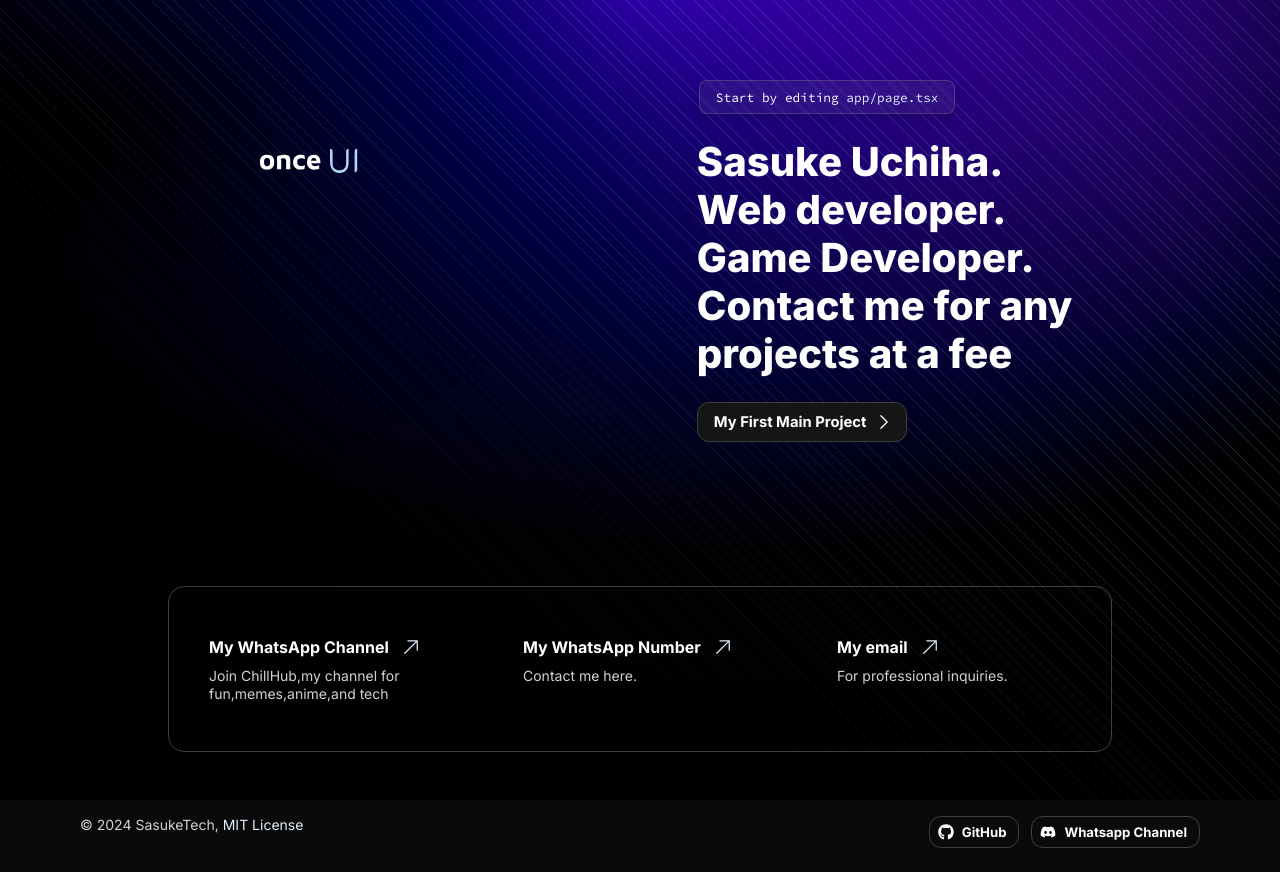
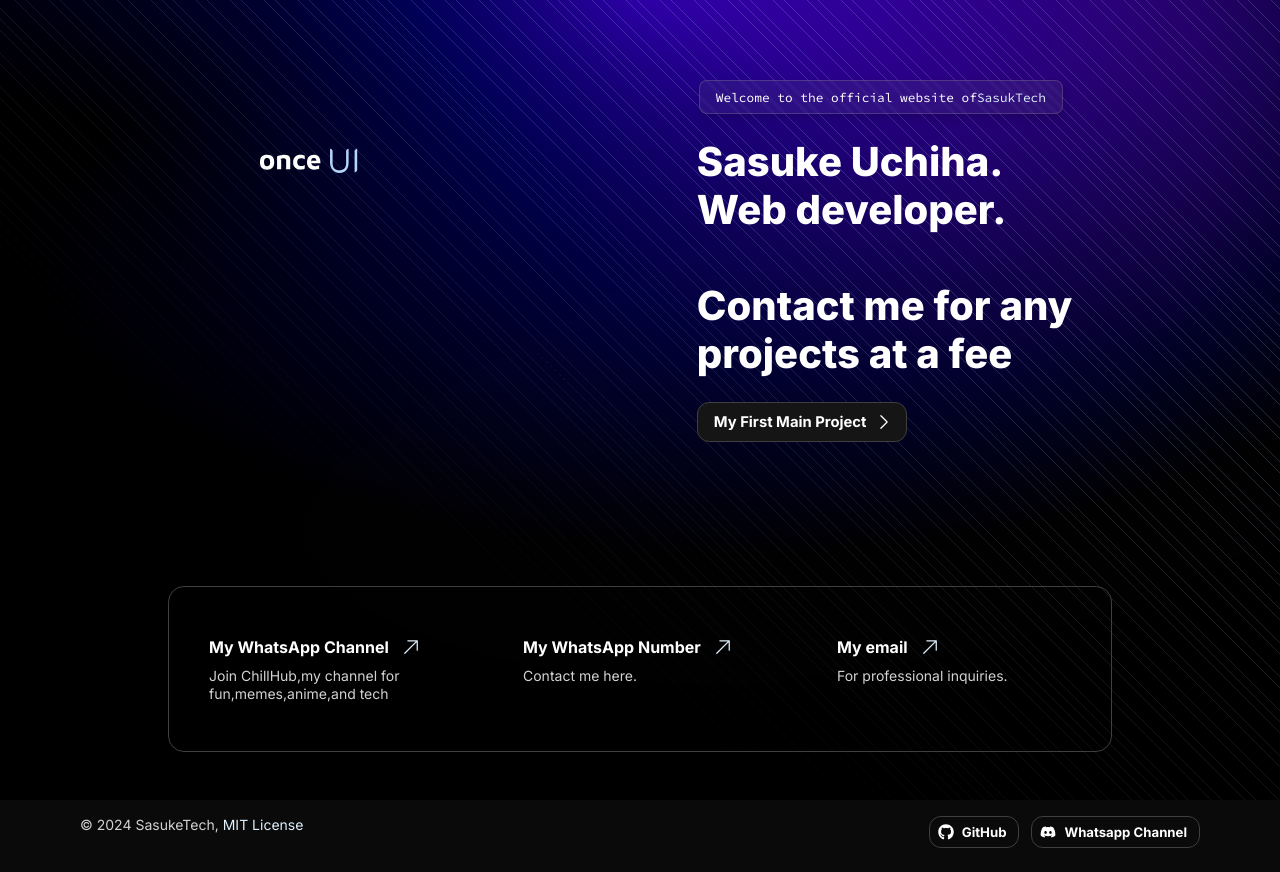
Before and after one commit to SasukeGh/once-ui-design-for-nextjs, a Next.js app: page / in a window 1280 px wide. Built offline with nearby package versions, Linux system fonts and the light colour scheme.

Commit message:
Update page.tsx

```diff
--- a/src/app/page.tsx
+++ b/src/app/page.tsx
@@ -57,11 +57,11 @@ export default function Home() {
 									width: 'fit-content',
 									padding: 'var(--static-space-8) var(--static-space-16)',
 									backdropFilter: 'blur(var(--static-space-1))'}}>
-								Start by editing <span className="brand-on-background-medium">app/page.tsx</span>
+								Welcome to the official website of<span className="brand-on-background-medium">SasukTech</span>
 							</InlineCode>
 							<Heading
 								variant="display-strong-s">
-								Sasuke Uchiha.<br/> Web developer.<br/>Game Developer.<br/>Contact me for any projects at a fee
+								Sasuke Uchiha.<br/>Web developer.<br/> <br/>Contact me for any projects at a fee
 							</Heading>
 							<Button
 								href="https://conectarorder.vercel.app"
```
